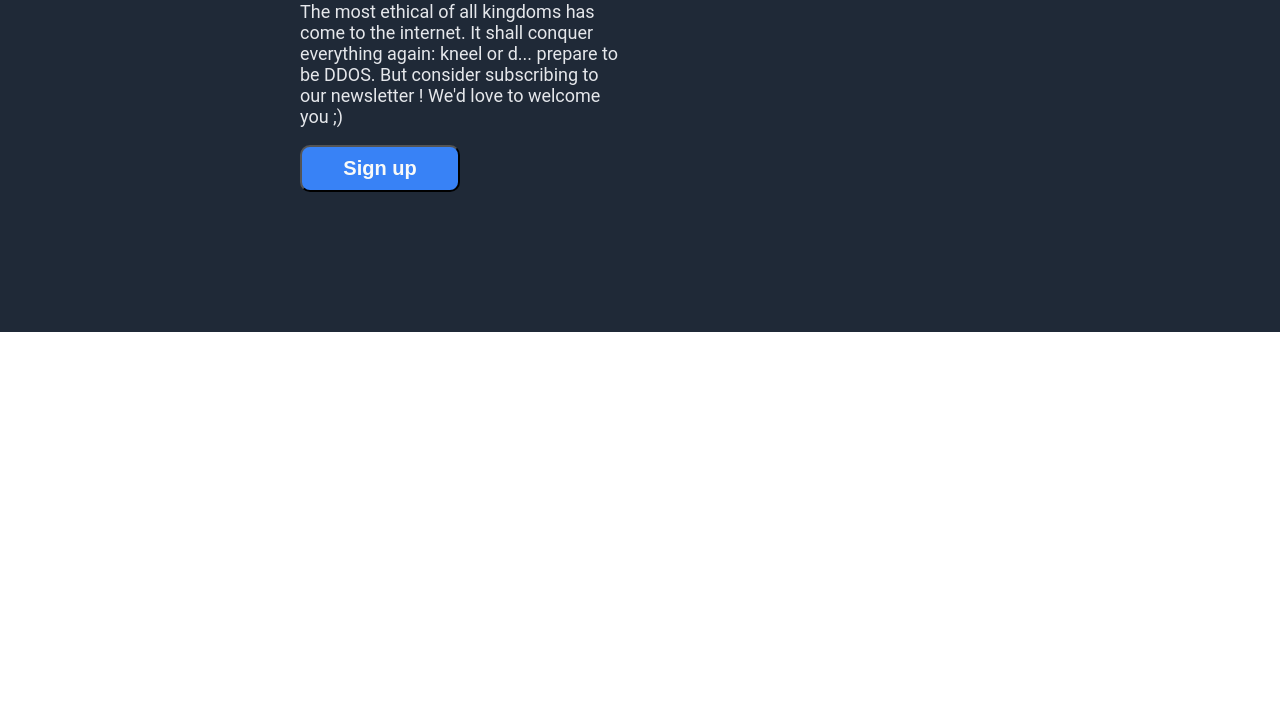
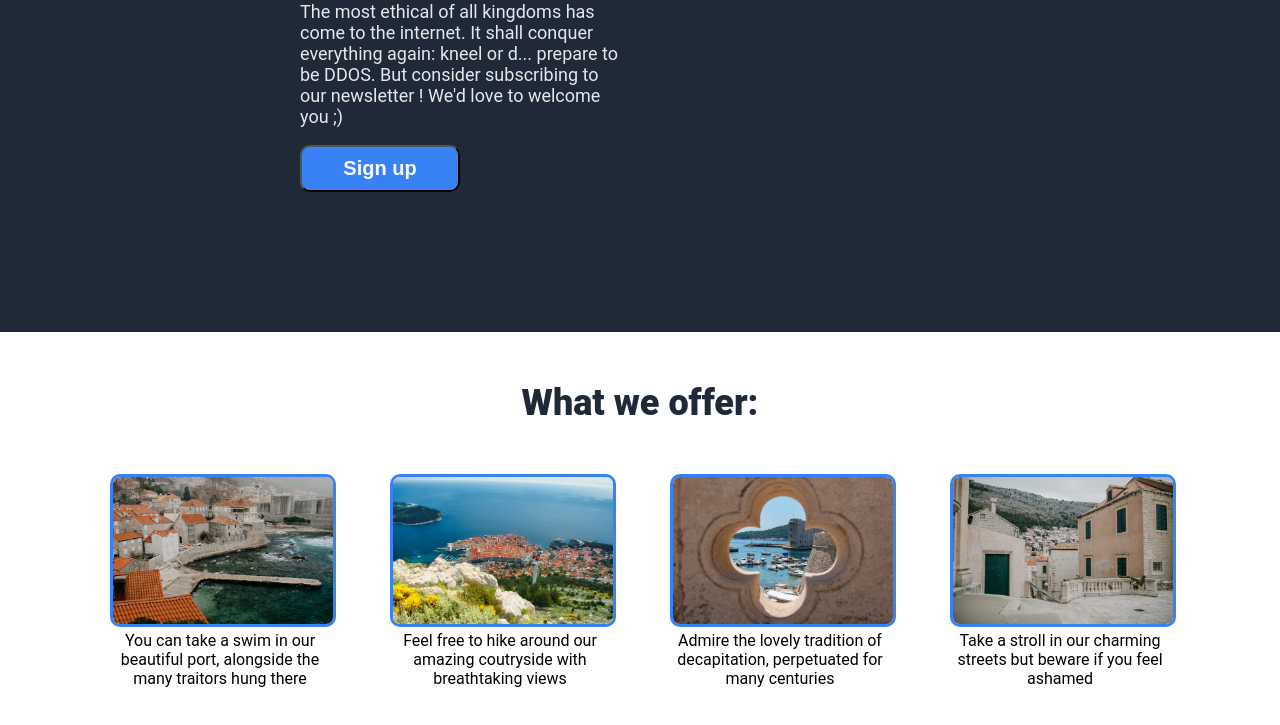
Before and after one commit to oBanton26/Landing-page-project, a plain HTML site: page index.html in a window 1280 px wide. Shown: the part 449-1174 px from the top of the page. Before the commit the page ends 800 px from the top, so only its background shows below. Drawn offline with Linux system fonts and the light colour scheme; a web font is replaced by a local one.

Commit message:
Add section two, styling and positionning
Section Two wasn't hard to build, using the card method. I thought it
would be much harder because of the images inside the cards but because
I've defined the width of the cards, the image inside its holder take
the full width (I tought it would overwhelm the holder but apparently
not). Only thing is if you want a portrait img it will change the
overall alignment of the cards so I simply took landscape ones.

```diff
--- a/index.html
+++ b/index.html
@@ -31,7 +31,35 @@
                     <img src="img/dubrovnik.jpg" alt="An image of Dubrovnik, Croatia">
                 </div>
             </div>
+        </div>
 
+
+        <div class="section-two">
+
+            <h2>What we offer:</h2>
+
+            <div class="card-holder">
+                <div class="card">
+                    <img src="img/illustration-one.jpg" alt="illustration one">
+                    <div class="card-content">You can take a swim in our beautiful
+                        port, alongside the many traitors hung there</div>
+                </div>
+                <div class="card">
+                    <img src="img/illustration-two.jpg" alt="illustration two">
+                    <div class="card-content">Feel free to hike around our amazing
+                        coutryside with breathtaking views</div>
+                </div>
+                <div class="card">
+                    <img src="img/illustration-three.jpg" alt="illustration three">
+                    <div class="card-content">Admire the lovely tradition of decapitation,
+                        perpetuated for many centuries</div>
+                </div>
+                <div class="card">
+                    <img src="img/illustration-four.jpg" alt="illustration four">
+                    <div class="card-content">Take a stroll in our charming streets but
+                        beware if you feel ashamed</div>
+                </div>
+            </div>
         </div>
 
     </body>
--- a/styles.css
+++ b/styles.css
@@ -93,3 +93,34 @@ img {
     max-width: 100%;
     flex: 1;
 }
+
+
+
+
+/* SECTION TWO */
+
+h2 {
+    font-size: 36px;
+    font-weight: 900;
+    color: #1F2937;
+    text-align: center;
+    margin: 50px;
+}
+
+.card-holder {
+    display: flex;
+    justify-content: center;
+    gap: 60px;
+    margin-bottom: 100px;
+}
+
+.card {
+    text-align: center;
+    width: 220px;
+    box-sizing: border-box;
+}
+
+.card img {
+    border: 3px solid #3882F6;
+    border-radius: 10px;
+}
```
Also changed, not shown: img/illustration-four.jpg (added), img/illustration-one.jpg (added), img/illustration-three.jpg (added), img/illustration-two.jpg (added).
